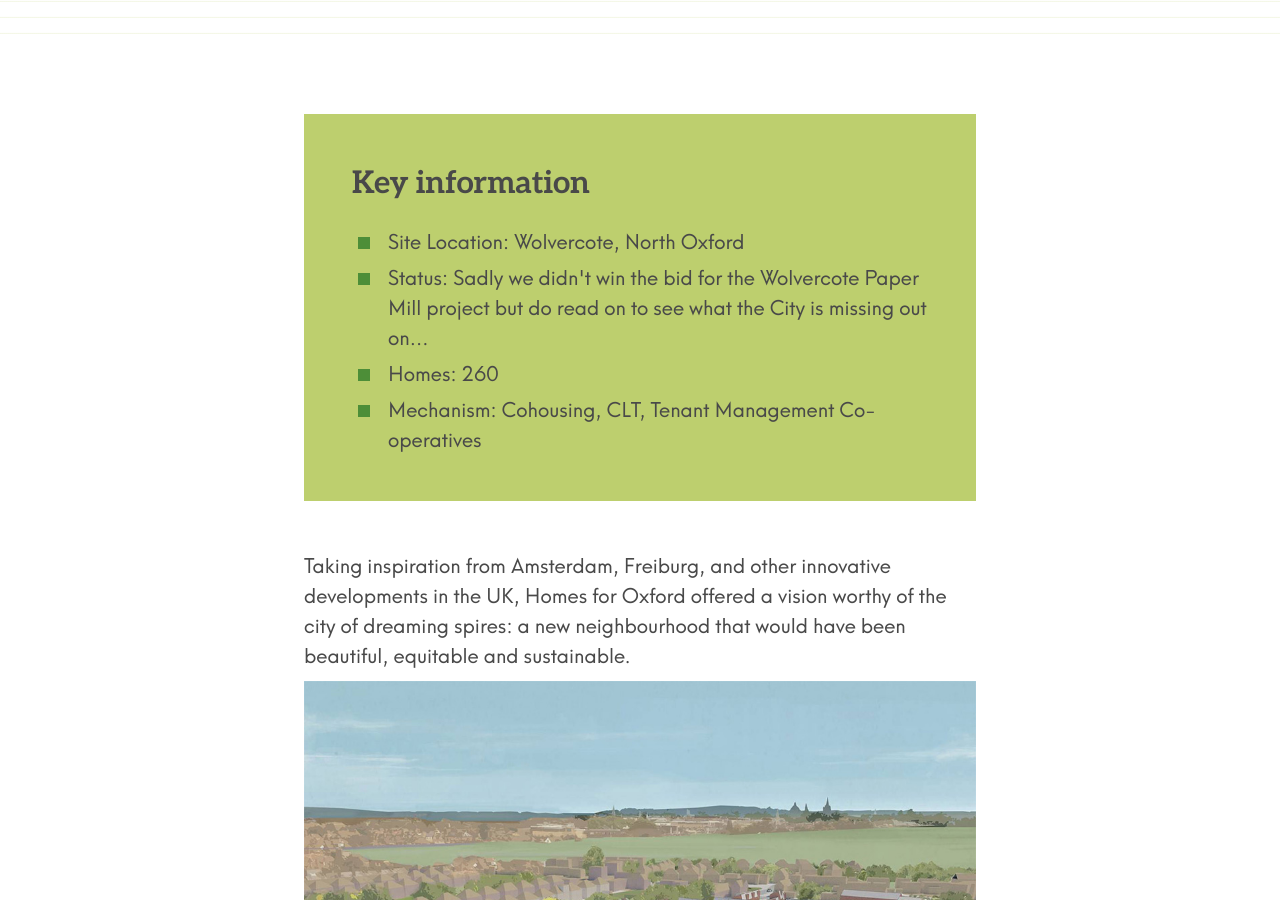
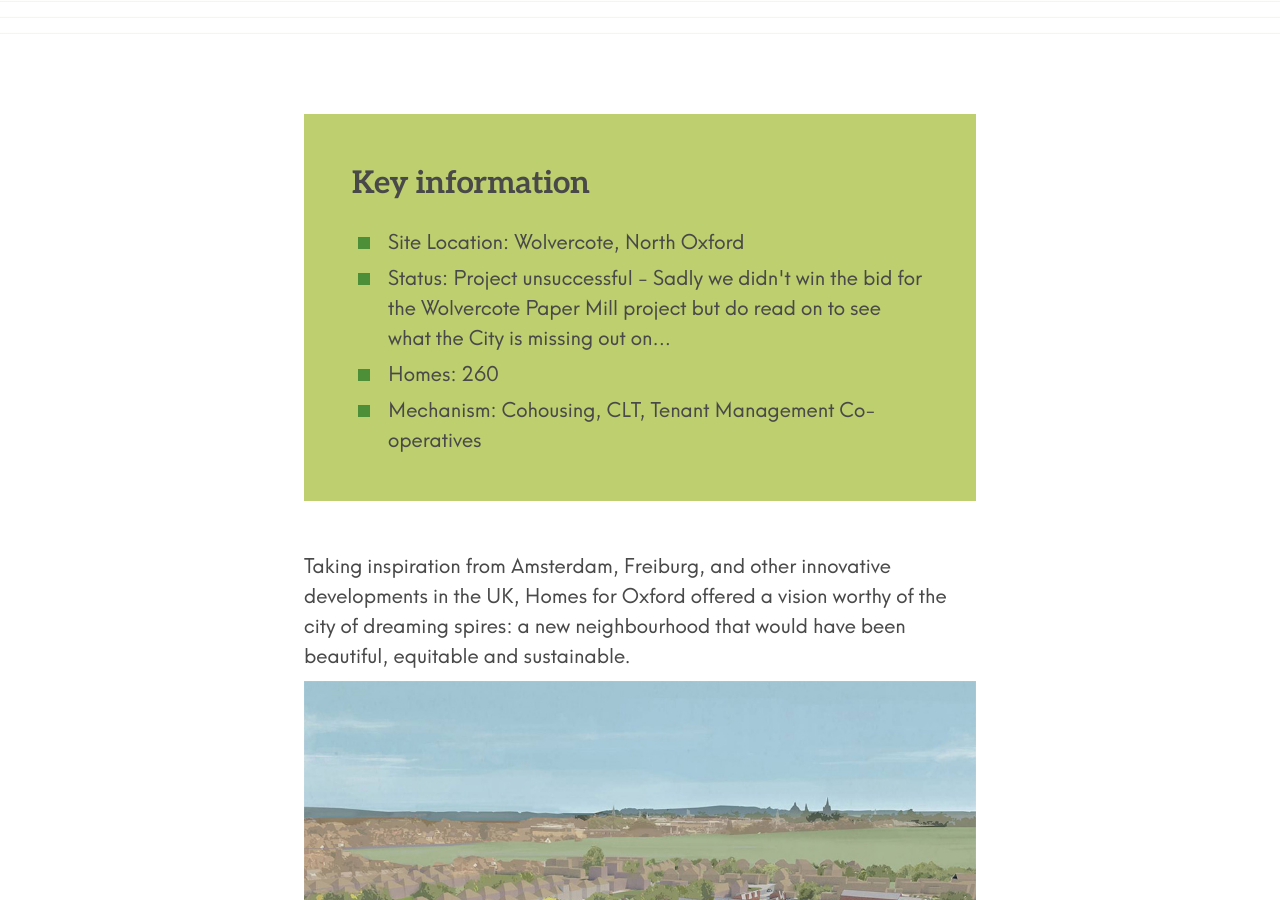
Before and after one commit to johnpuddephatt/oclt, a Jekyll site: the page built from _projects/wolvercote.md, in a window 1280 px wide and 900 px high, scrolled down 421 px. Built offline with Jekyll 4.4.1, drawn with Linux system fonts in a browser that asks for light colours.

Commit message:
Update from Forestry.io Oxfordshire CLT updated _projects/wolvercote.md

```diff
--- a/_projects/wolvercote.md
+++ b/_projects/wolvercote.md
@@ -8,15 +8,7 @@ excerpt: 'An ambitious bid to buy land from Oxford University for a 260-home eco
 layout: project
 
 ---
-<div class="pullout-box">
-<h2>Key information</h2>
-<ul>
-<li>Site Location: Wolvercote, North Oxford</li>
-<li>Status: Sadly we didn't win the bid for the Wolvercote Paper Mill project but do read on to see what the City is missing out on...</li>
-<li>Homes: 260</li>
-<li>Mechanism: Cohousing, CLT, Tenant Management Co-operatives</li>
-</ul>
-</div>
+<div class="pullout-box"> <h2>Key information</h2> <ul> <li>Site Location: Wolvercote, North Oxford</li> <li>Status: Project unsuccessful - Sadly we didn't win the bid for the Wolvercote Paper Mill project but do read on to see what the City is missing out on...</li> <li>Homes: 260</li> <li>Mechanism: Cohousing, CLT, Tenant Management Co-operatives</li> </ul> </div>
 
 Taking inspiration from Amsterdam, Freiburg, and other innovative developments in the UK, Homes for Oxford offered a vision worthy of the city of dreaming spires: a new neighbourhood that would have been beautiful, equitable and sustainable.
 
```
